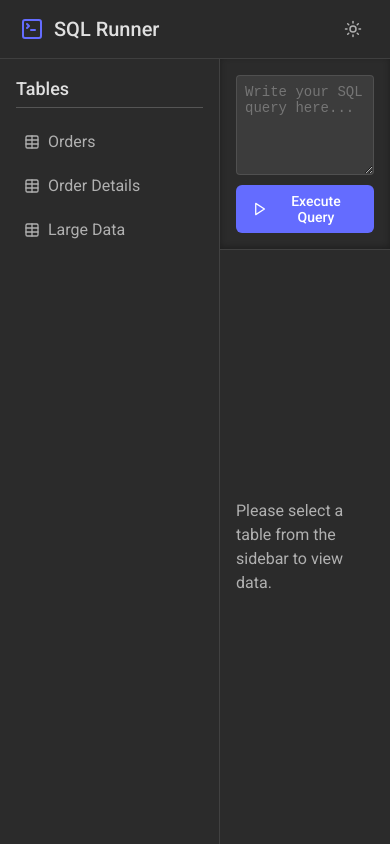
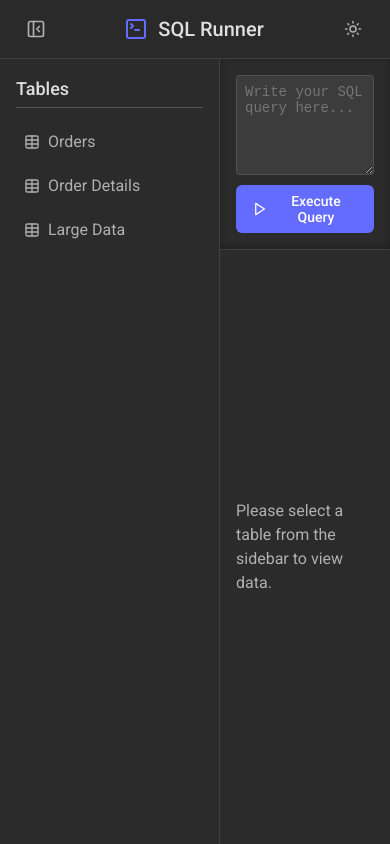
Before and after one commit to hardik-malani/A.t.l.a.n-task-32.e2nj, a React (Vite) app: page / in a window 390 px wide. Built offline with nearby package versions, Linux system fonts and the light colour scheme.

Commit message:
chore: Made the sidebar collapsible for enhancing responsiveness

```diff
--- a/index.html
+++ b/index.html
@@ -2,7 +2,7 @@
 <html lang="en">
   <head>
     <meta charset="UTF-8" />
-    <link rel="icon" type="image/svg+xml" href="/vite.svg" />
+    <link rel="icon" type="image/svg+xml" href="/logo.svg" />
     <meta name="viewport" content="width=device-width, initial-scale=1.0" />
     <!-- Increase SEO rating -->
     <meta name="description" content="A simple web-based SQL runner application to query local CSV files."/>
--- a/src/pages/Home/Home.module.css
+++ b/src/pages/Home/Home.module.css
@@ -11,6 +11,7 @@
   display: flex;
   flex-grow: 1;
   overflow: hidden;
+  transition: margin-left 0.3s ease-in-out;
 }
 
 .sidebar {
@@ -20,8 +21,10 @@
   display: flex;
   flex-direction: column;
   padding: 16px;
-  overflow-y: auto;
+  overflow: hidden;
   flex-shrink: 0;
+  transition: width 0.3s ease-in-out, padding 0.3s ease-in-out;
+  white-space: nowrap;
 }
 
 .sidebarTitle {
@@ -30,6 +33,7 @@
   font-weight: 500;
   border-bottom: 1px solid var(--border-color-hover);
   padding-bottom: 5px;
+  transition: opacity 0.2s ease-in-out;
 }
 
 .tableList {
@@ -71,11 +75,18 @@
   flex-shrink: 0;
 }
 
+.tableItemText {
+  opacity: 1;
+  transition: opacity 0.2s ease-in-out;
+}
+
 .main {
   flex: 1;
   display: flex;
   flex-direction: column;
   overflow: hidden;
+  transition: width 0.3s ease-in-out;
+  width: calc(100% - 220px);
 }
 
 .header {
@@ -91,6 +102,25 @@
   z-index: 10;
 }
 
+.sidebarToggleBtn {
+  background-color: transparent;
+  border: none;
+  color: var(--text-secondary);
+  padding: 6px;
+  cursor: pointer;
+  border-radius: 4px;
+  display: flex;
+  align-items: center;
+  justify-content: center;
+  transition: background-color 0.2s, color 0.2s;
+  flex-shrink: 0;
+}
+
+.sidebarToggleBtn:hover {
+  background-color: var(--bg-hover);
+  color: var(--text-primary);
+}
+
 .appTitle {
   margin: 0;
   font-size: 20px;
@@ -102,6 +132,7 @@
   align-items: center;
   gap: 10px;
   color: var(--text-primary);
+  margin: 0 auto;
 }
 
 .appIcon {
@@ -168,3 +199,22 @@
     transform: rotate(360deg);
   }
 }
+
+.sidebarCollapsed .sidebar {
+  width: 0;
+  padding-left: 0;
+  padding-right: 0;
+  border-right: none;
+}
+
+.sidebarCollapsed .sidebarTitle {
+  opacity: 0;
+}
+
+.sidebarCollapsed .tableItemText {
+  opacity: 0;
+}
+
+.sidebarCollapsed .main {
+   width: 100%;
+}
--- a/src/pages/Home/Home.tsx
+++ b/src/pages/Home/Home.tsx
@@ -1,5 +1,5 @@
 import React, { useState, Suspense, lazy, memo, useCallback } from 'react';
-import { Table, TerminalSquare, LoaderCircle } from 'lucide-react';
+import { Table, TerminalSquare, LoaderCircle, PanelLeftClose, PanelLeftOpen } from 'lucide-react'; // Added icons
 import styles from './Home.module.css';
 
 const TableDisplay = lazy(() => import('../../components/TableDisplay/TableDisplay'));
@@ -23,14 +23,19 @@ const LoadingSpinner: React.FC = () => (
 
 const Home: React.FC = () => {
   const [selectedTableKey, setSelectedTableKey] = useState<string | null>(null);
+  const [isSidebarOpen, setIsSidebarOpen] = useState(true); // State for sidebar
   const selectedCsvUrl = selectedTableKey ? tableMappings[selectedTableKey] : null;
 
   const handleTableSelect = useCallback((tableKey: string) => {
-
     if (tableKey !== selectedTableKey) {
         setSelectedTableKey(tableKey);
     }
   }, [selectedTableKey]);
+
+  const toggleSidebar = useCallback(() => {
+    setIsSidebarOpen(prev => !prev);
+  }, []);
+
 
   const handleKeyDown = (event: React.KeyboardEvent<HTMLLIElement>, tableKey: string) => {
     if (event.key === 'Enter' || event.key === ' ') {
@@ -39,9 +44,19 @@ const Home: React.FC = () => {
     }
   };
 
+  const containerClass = `${styles.container} ${!isSidebarOpen ? styles.sidebarCollapsed : ''}`;
+
   return (
-    <div className={styles.container}>
+    <div className={containerClass}>
       <header className={styles.header}>
+        <button
+          onClick={toggleSidebar}
+          className={styles.sidebarToggleBtn}
+          aria-label={isSidebarOpen ? 'Collapse Sidebar' : 'Expand Sidebar'}
+        >
+          {isSidebarOpen ? <PanelLeftClose size={20} /> : <PanelLeftOpen size={20} />}
+        </button>
+
         <div className={styles.appTitleContainer}>
           <TerminalSquare size={24} className={styles.appIcon} />
           <h1 className={styles.appTitle}>SQL Runner</h1>
@@ -62,11 +77,11 @@ const Home: React.FC = () => {
                   onClick={() => handleTableSelect(tableKey)}
                   onKeyDown={(e) => handleKeyDown(e, tableKey)}
                   role="button"
-                  tabIndex={0}
+                  tabIndex={isSidebarOpen ? 0 : -1}
                   aria-current={selectedTableKey === tableKey ? 'page' : undefined}
                 >
                   <Table size={16} className={styles.tableIcon} />
-                  {tableKey}
+                  <span className={styles.tableItemText}>{tableKey}</span>
                 </li>
               ))}
             </ul>
@@ -79,7 +94,7 @@ const Home: React.FC = () => {
                     <QueryEditor />
                 </Suspense>
             </section>
-            <section className={styles.resultSection} aria-live="polite" aria-busy={!!selectedCsvUrl && !document.getElementById('table-display')}> {/* Added ARIA attributes */}
+            <section className={styles.resultSection} aria-live="polite" aria-busy={!!selectedCsvUrl && !document.getElementById('table-display')}>
               {!selectedCsvUrl && (
                 <div className={styles.placeholder}>Please select a table from the sidebar to view data.</div>
               )}
```
Also changed, not shown: public/logo.svg (added).
